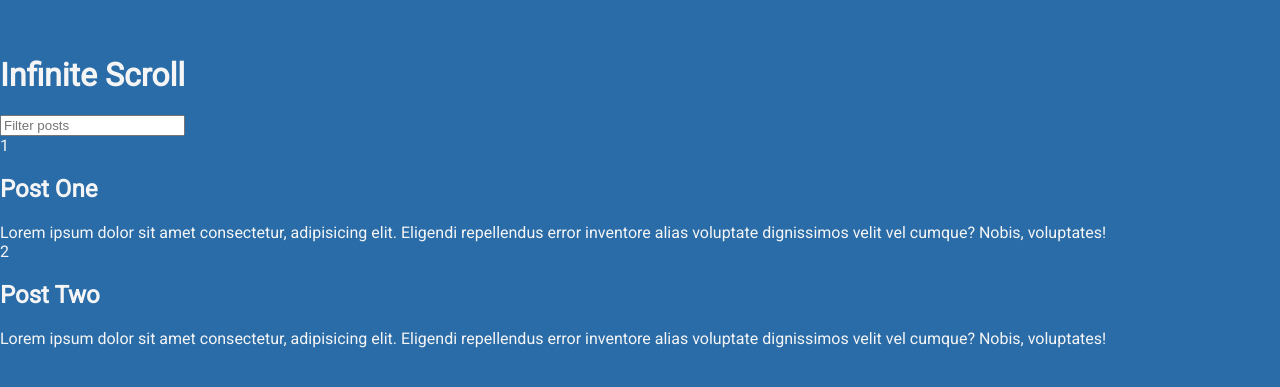
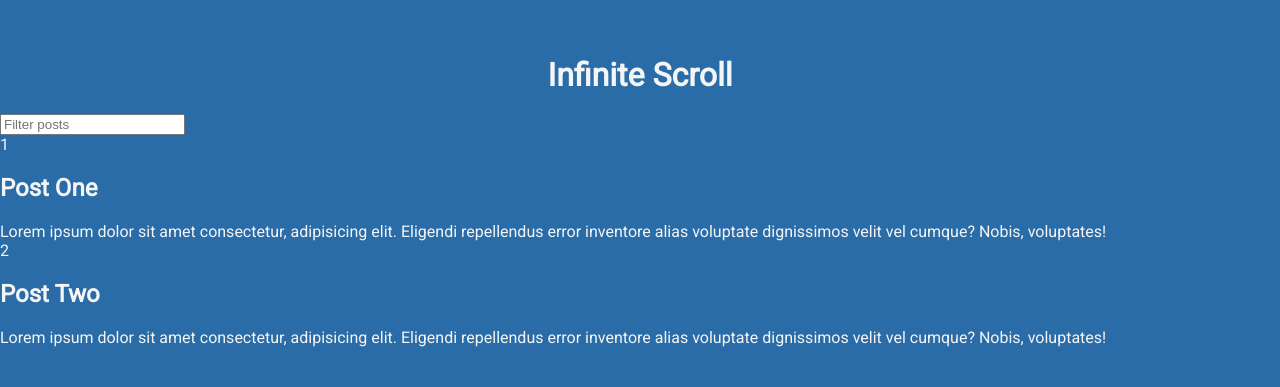
Before and after one commit to MiguelRAvila/InfiniteScrollSample, a plain HTML site: page index.html in a window 1280 px wide. Shown: the part 159-546 px from the top of the page. Drawn offline with Linux system fonts and the light colour scheme.

Commit message:
Filter container

```diff
--- a/style.css
+++ b/style.css
@@ -13,3 +13,12 @@ body {
     margin: 0;
     padding-bottom: 100px;
 }
+h1 {
+    margin-bottom: 0;
+    text-align: center;
+}
+.filter-container {
+    margin-top: 20px;
+    width: 80wv;
+    max-width: 800px;
+}
```
